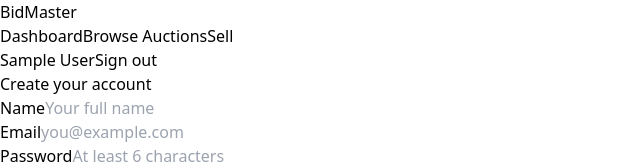
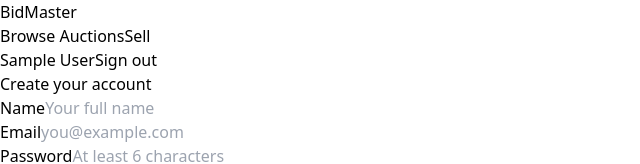
Before and after one commit to D-L-C-S/Live-Auction-Platform, a React (Vite) app in the folder frontend/: page /register in a window 1280 px wide. Shown: the top 164 px of the page, without its empty margins (0-640 px from the left). Built offline with nearby package versions, Linux system fonts and the light colour scheme; no server answers; sample sign-in values are in the browser's storage.

Commit message:
Fix: Removed Redundant Dashboard Nav link, linked it to BidMaster instead

```diff
--- a/frontend/src/App.jsx
+++ b/frontend/src/App.jsx
@@ -43,9 +43,6 @@
             {/* Nav links — only show when authenticated */}
             {isAuthenticated && (
               <div className="hidden sm:flex items-center gap-6 text-sm font-medium text-gray-600">
-                <Link to="/" className="hover:text-blue-600 transition-colors">
-                  Dashboard
-                </Link>
                 <Link to="/auctions" className="hover:text-blue-600 transition-colors">
                   Browse Auctions
                 </Link>
```
